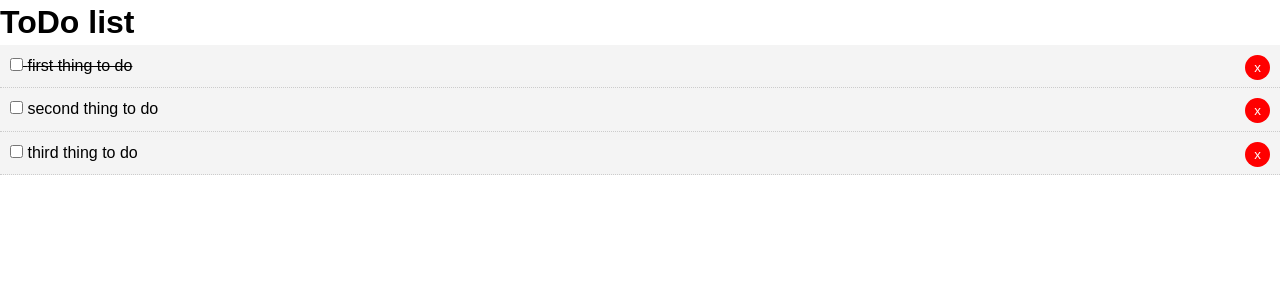
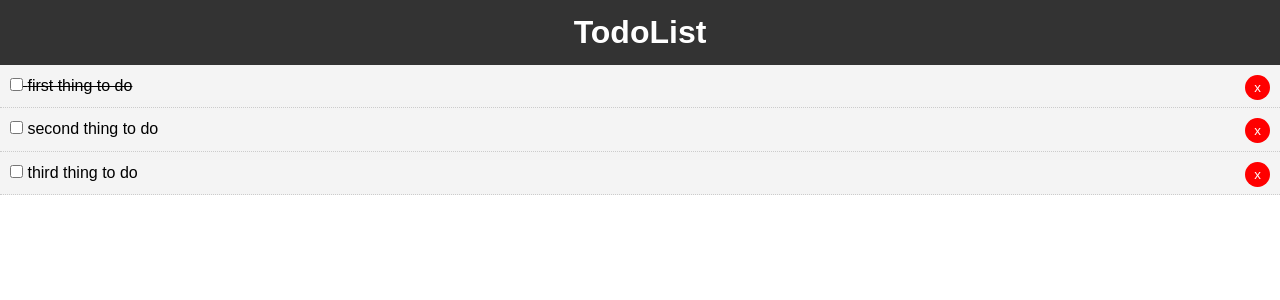
Before and after one commit to Luca-Virgilio/react-toDoList, a React (Create React App) app: page / in a window 1280 px wide. Shown: the top 300 px of the page. Built offline with nearby package versions, Linux system fonts and the light colour scheme.

Commit message:
Add Header component

```diff
--- a/src/App.js
+++ b/src/App.js
@@ -1,6 +1,7 @@
 import React, { Component } from 'react';
 import './App.css';
 import Todos from './components/Todos';
+import Header from './components/layout/Header';
 // import { render } from '@testing-library/react';
 
 class App extends Component{
@@ -48,7 +49,7 @@
   render() {
     return (
       <div className="App">
-        <h1>ToDo list</h1>
+        <Header/>
         <Todos todos={this.state.todos} markComplete={this.markComplete} delTodo={this.delTodo}/>
       </div>
     );
--- /dev/null
+++ b/src/components/layout/Header.js
@@ -0,0 +1,16 @@
+import React from 'react'
+
+export default function Header() {
+    return (
+        <header style={headerStyle}>
+            <h1>TodoList</h1>
+        </header>
+    )
+}
+
+const headerStyle={
+    background:'#333',
+    color:'#fff',
+    textAlign:'center',
+    padding: '10px'
+}
```
